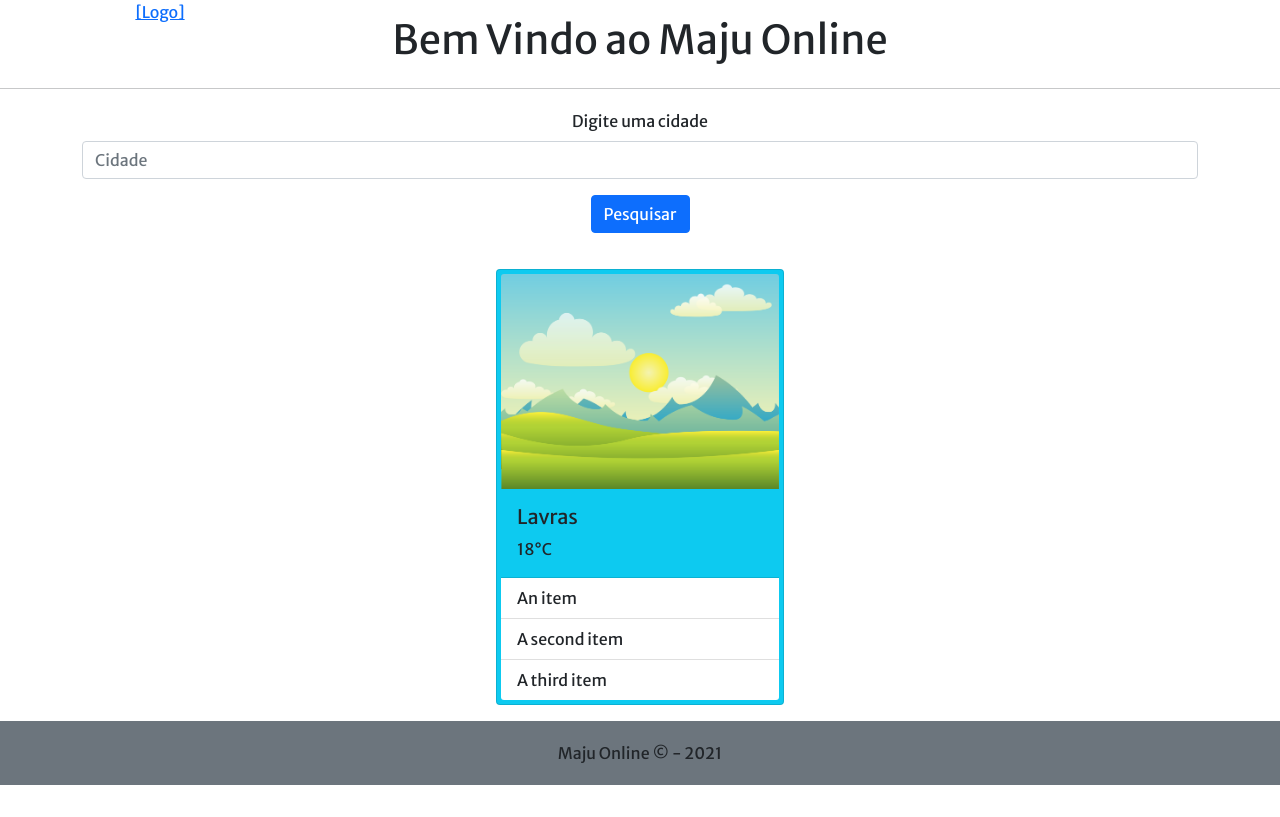
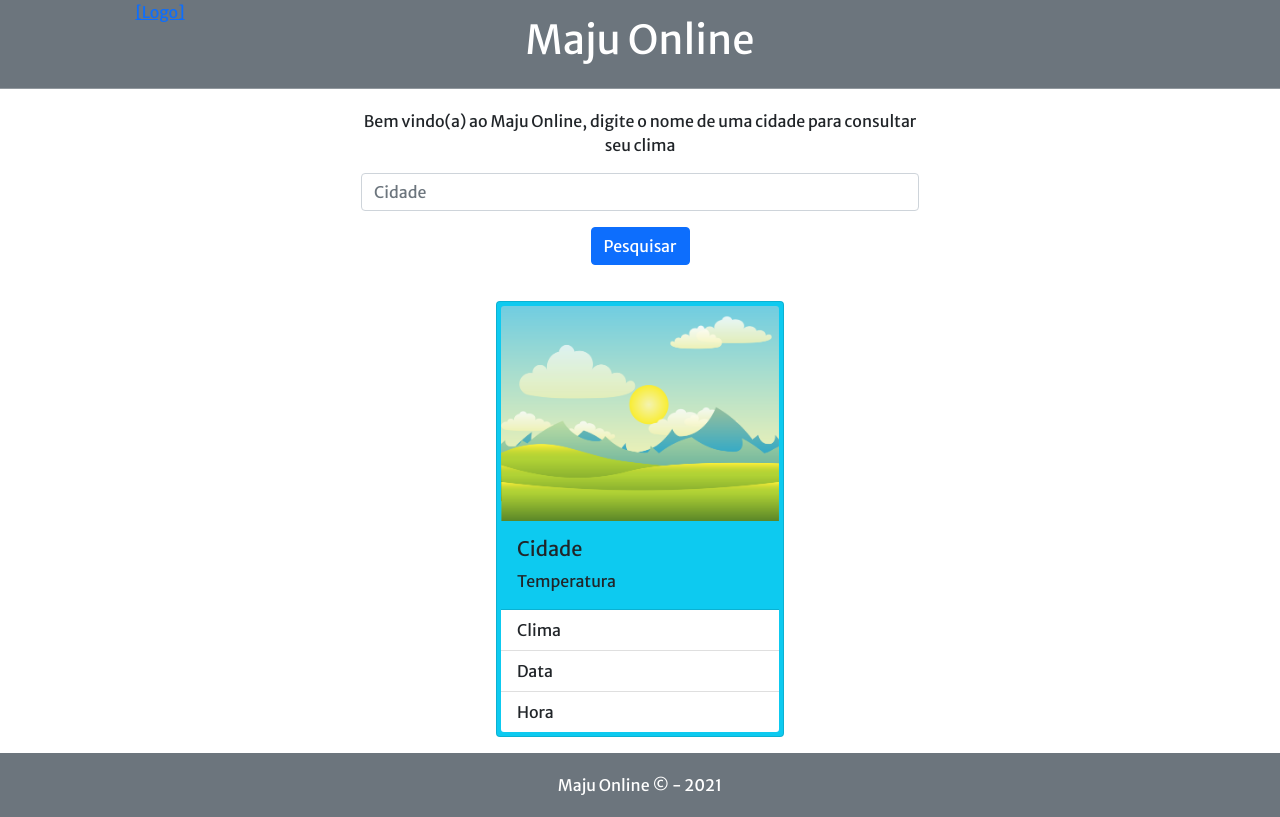
Before and after one commit to GabrielPenke292/maju-online, a CodeIgniter 4 app: template app/Views/welcome_message.php in a window 1280 px wide. Before the commit the page ends 785 px from the top, so only its background shows below. Run offline with PHP 8.4 and a stand-in for CodeIgniter, Linux system fonts and the light colour scheme; the template is opened without the code that fills it, so the values that code supplies are empty; some libraries are stand-ins or nearby versions.

Commit message:
Novos detalhes de layout e lógica da imagem do card de acordo com o período

```diff
--- a/app/Views/templates/main_template.php
+++ b/app/Views/templates/main_template.php
@@ -29,7 +29,7 @@
 
 </head>
 <body>
-    <header>
+    <header class='bg-secondary text-white'>
         <div class="container-fluid text-center">
             <div class="col-md-12 header">
                 <div class="row">
@@ -37,7 +37,7 @@
                         <a href="#" class="ml-5">[Logo]</a>
                     </div>
                     <div class="col-md-6 title ">
-                        <h1 class="mt-3">Bem Vindo ao Maju Online</h1>
+                        <h1 class="mt-3">Maju Online</h1>
                     </div>
                 </div>
             </div>
@@ -52,7 +52,7 @@
     <?= $this->renderSection('card'); ?>
 
 
-    <footer class="text-center bg-secondary p-1">
+    <footer class="text-center bg-secondary text-white p-1">
         <p class="mt-3">Maju Online &copy; - <?= date('Y') ?></p>
     </footer>
 
--- a/app/Views/welcome_message.php
+++ b/app/Views/welcome_message.php
@@ -5,10 +5,10 @@
 
 <section id="main" class='position-relative'>
 	<div class="container">
-		<div class="col-md-12 text-center">
+		<div class="col-md-12 text-center mx-auto">
 			<form method="post">
-				<div class="mb-3">
-					<label for="city" class="form-label">Digite uma cidade</label>
+				<div class="mb-3 mx-auto col-md-6">
+					<p>Bem vindo(a) ao Maju Online, digite o nome de uma cidade para consultar seu clima</p>
 					<input type="text" class="form-control" id="city" placeholder="Cidade" required>
 				</div>
 				<input type="submit" class="btn btn-primary" onclick="funcaoTeste()" value="Pesquisar" >
@@ -27,13 +27,13 @@
 				<div class="card my-3 p-1 bg-info" style="width: 18rem;">
 					<img src="assets/img/sunny_day.png" class="card-img-top" alt="imagem do tempo" id="img-time">
 					<div class="card-body">
-						<h5 class="card-title" id="cityName">Lavras</h5>
-						<p class="card-text" id="temperatura">18°C</p>
+						<h5 class="card-title" id="cityName">Cidade</h5>
+						<p class="card-text" id="temperatura">Temperatura</p>
 					</div>
 					<ul class="list-group list-group-flush">
-						<li class="list-group-item" id="clima">An item</li>
-						<li class="list-group-item" id="data">A second item</li>
-						<li class="list-group-item" id="hora">A third item</li>
+						<li class="list-group-item" id="clima">Clima</li>
+						<li class="list-group-item" id="data">Data</li>
+						<li class="list-group-item" id="hora">Hora</li>
 					</ul>
 				</div>
 		</div>
```
Also changed, not shown: public/assets/js/scripts.js.
